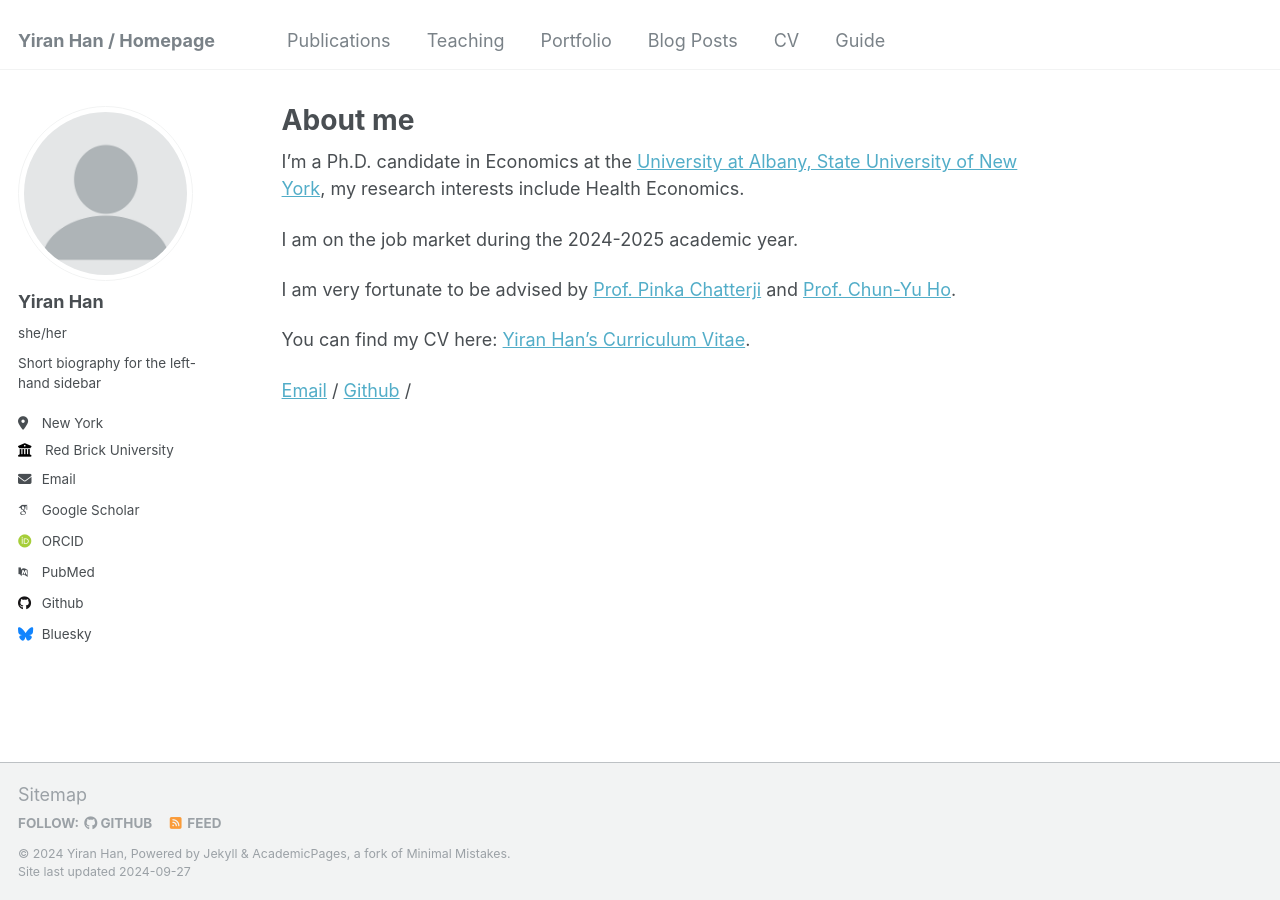
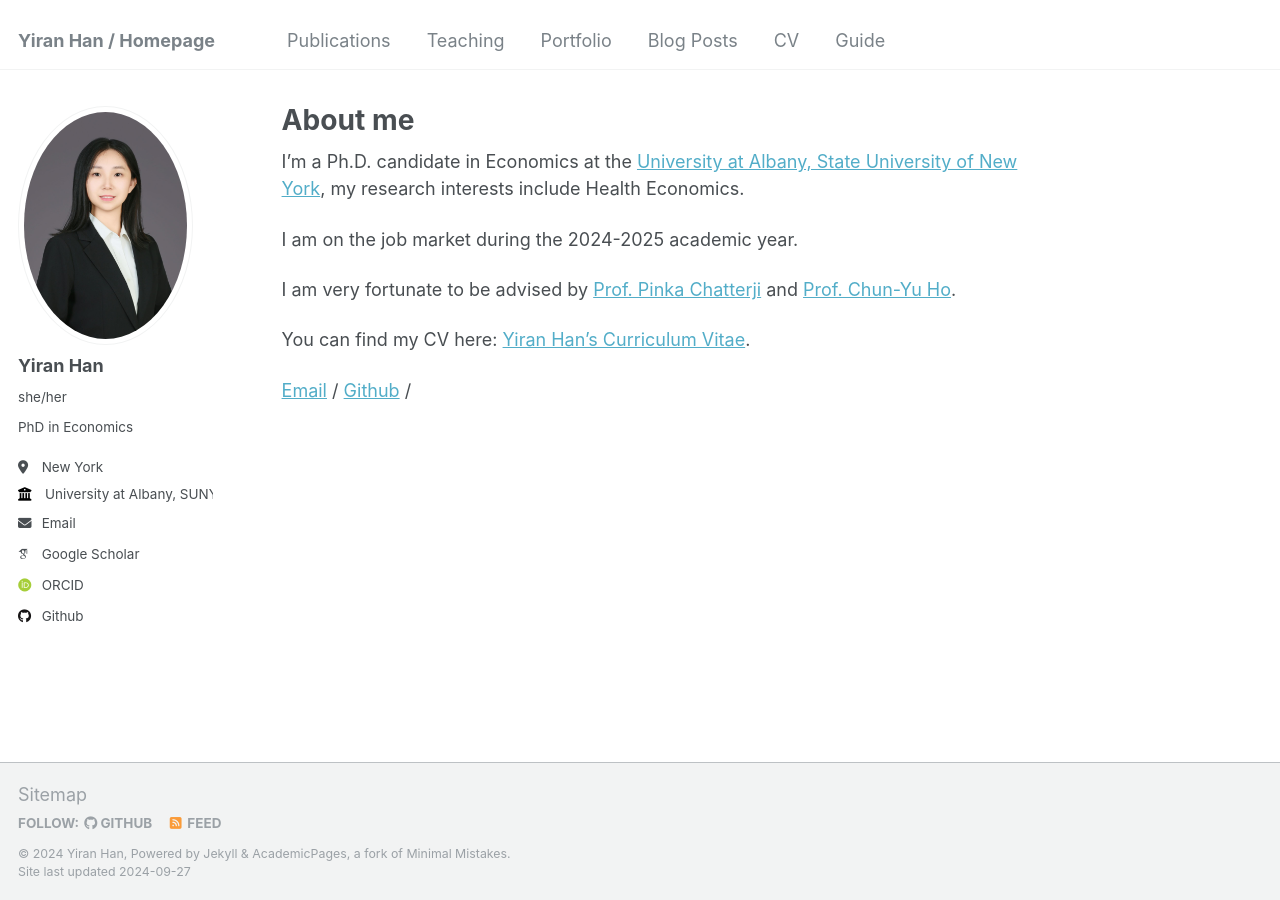
Before and after one commit to yiran-han/yiran-han.github.io, a Jekyll site: the page built from _pages/about.md, in a window 1280 px wide. Built offline with Jekyll 4.4.1, drawn with Linux system fonts in a browser that asks for light colours; some web fonts are replaced.

Commit message:
Update _config.yml

```diff
--- a/_config.yml
+++ b/_config.yml
@@ -22,34 +22,34 @@ repository               : "yiran-han/yiran-han.github.io"
 #               Additional customization can be done by editing /_includes/author-profile.html
 author:
   # Biographic information
-  avatar           : "profile.png"
+  avatar           : "headshot_small.png"
   name             : "Yiran Han"
   pronouns         : "she/her"
-  bio              : "Short biography for the left-hand sidebar"
+  bio              : "PhD in Economics"
   location         : "New York"
-  employer         : "Red Brick University"
+  employer         : "University at Albany, SUNY"
   uri              : # URL
-  email            : "none@example.org"
+  email            : "yhan7@albany.edu"
 
   # Academic websites
   arxiv            : # URL - Update with the correct link to your profile
-  googlescholar    : "https://scholar.google.com/citations?user=PS_CX0AAAAAJ"
+  googlescholar    : "https://scholar.google.com/citations?hl=en&user=753EFhMAAAAJ"
   impactstory      : # URL
-  orcid            : "http://orcid.org/yourorcidurl"
+  orcid            : "https://orcid.org/0000-0003-0560-7744"
   semantic         : # URL
-  pubmed           : "https://www.ncbi.nlm.nih.gov/pubmed/?term=john+snow"
+  pubmed           : # "https://www.ncbi.nlm.nih.gov/pubmed/?term=john+snow"
   researchgate     : # URL
 
   # Repositories and software development
   bitbucket        : # Username - Update with your username on the site
   codepen          : # Username
   dribbble         : # Username
-  github           : "academicpages"
+  github           : "yiran-han"
   kaggle           : # Username
   stackoverflow    : # User number or user number and name (i.e., use "1" or "1/jeff-atwood")
 
   # Social media
-  bluesky          : "bsky.app" # Replace this with you Bluesky username
+  bluesky          : # "bsky.app" # Replace this with you Bluesky username
   facebook         : # Username
   flickr           : # Username
   foursquare       : # Username
```
